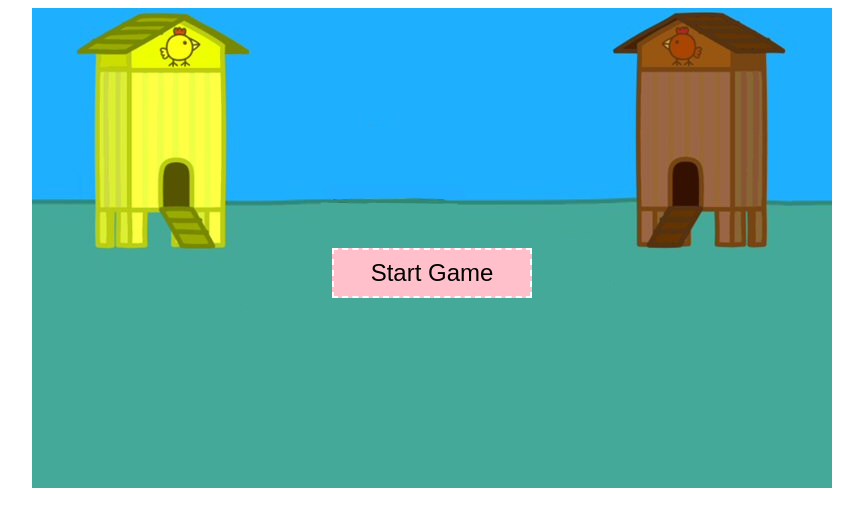
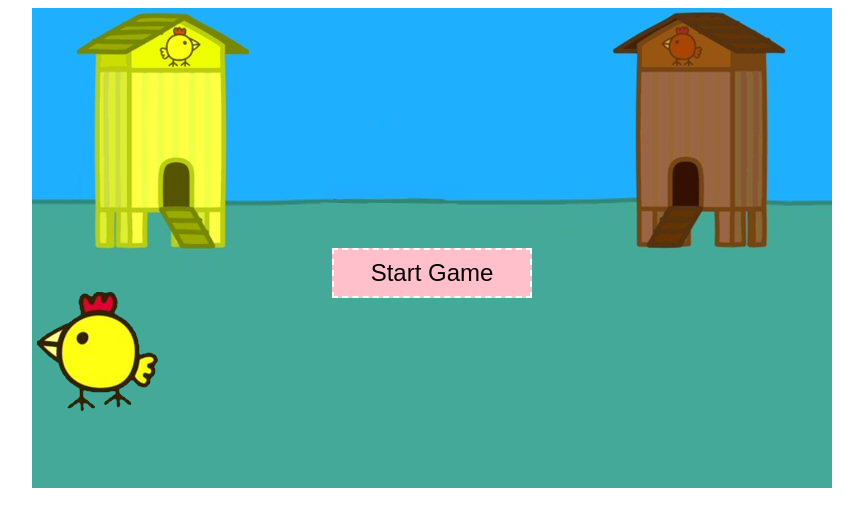
Before and after one commit to TheBrockEllis/HappyMrsChicken, a plain HTML site: page index.html in a window 1280 px wide. Shown: the whole page, without its empty margins (208-1071 px from the left). Drawn offline with nearby package versions, Linux system fonts and the light colour scheme.

Commit message:
Get basic movement finished

```diff
--- a/app.css
+++ b/app.css
@@ -49,3 +49,7 @@
     line-height: 60px;
     font-size: 36px;
 }
+
+#mrschicken {
+    position: relative;
+}
--- a/app.js
+++ b/app.js
@@ -19,10 +19,16 @@ App.total_score = 0;
 //Has this game been started yet?
 App.started = 0;
 
+App.MRS_CHICKEN_WIDTH = 121;
+App.MRS_CHICKEN_HEIGHT = 119;
+
 //Init our Happy Mrs. Chicken
-App.mrschicken = new Image("img/mrschicken.png");
-App.mrschicken.width = 121;
-App.mrschicken.height = 119;
+App.mrschicken = new Image();
+App.mrschicken.src = "img/mrschicken.png";
+App.mrschicken.id = "mrschicken";
+App.mrschicken.width = App.MRS_CHICKEN_WIDTH;
+App.mrschicken.height = App.MRS_CHICKEN_HEIGHT;
+document.getElementById("game").appendChild(App.mrschicken);
 
 //array of Eggs
 App.eggs = [];
@@ -39,6 +45,7 @@ App.init = function(){
         if(App.started == 1){
             if(e.keyCode == 13){
                 App.update_score(App.points);
+                App.move_chicken();
             }
         }
     });
@@ -69,7 +76,21 @@ App.toggle_elements = function(){
 };
 
 App.move_chicken = function(){
+    //find playable area
+    var x = 800 - App.MRS_CHICKEN_WIDTH;
+    var y = 240 - App.MRS_CHICKEN_WIDTH;
 
+    //calculate random x and y position
+    x = Math.floor(Math.random() * x) + "px";
+    y = 240 + Math.floor(Math.random() * y) + "px";
+
+
+    console.log(x);
+    console.log(y);
+    //move image to that location
+
+    console.log("Moving chicken");
+    $("#mrschicken").css("top", y).css("left", x);
 };
 
 //call this method every time the space bar is pressed
```
